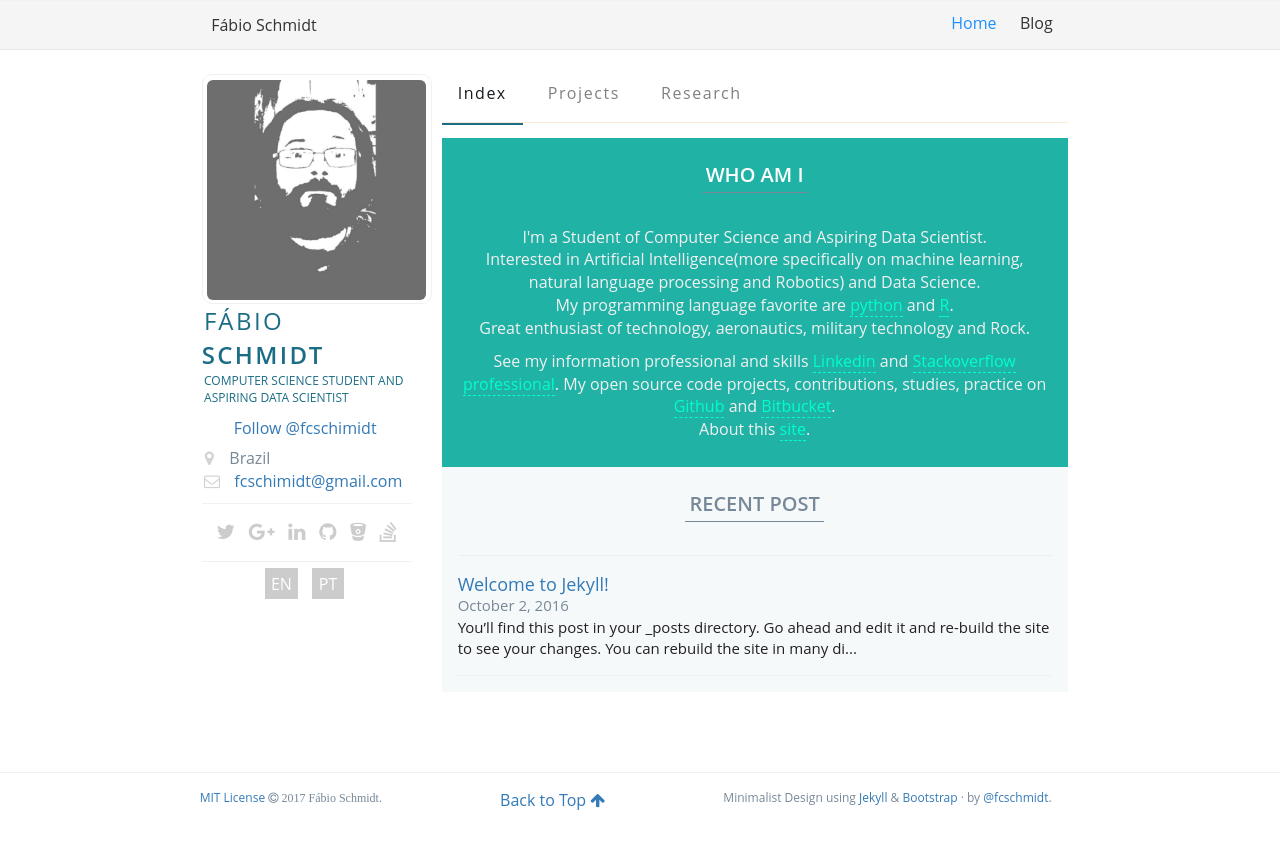
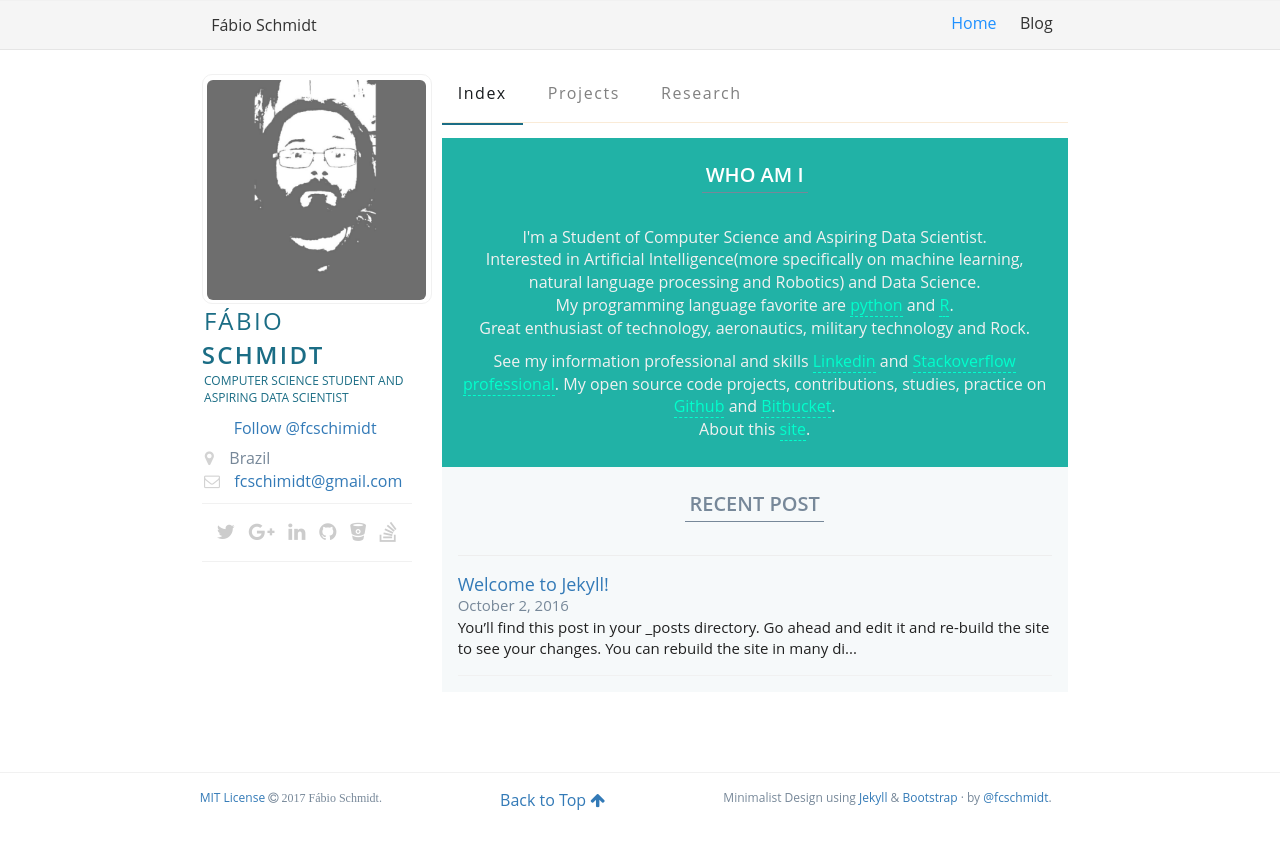
Before and after one commit to fcschmidt/fcschmidt.github.io, a Jekyll site: the page built from index.html, in a window 1280 px wide. Shown: the top 849 px of the page. Built offline with Jekyll 4.4.1, drawn with Linux system fonts in a browser that asks for light colours; nearby versions of some CDN libraries; the list of posts is cut into pages by our own code; comment, search, counter and statistics services are not loaded.

Commit message:
Remove lang options

```diff
--- a/_includes/sidebar.html
+++ b/_includes/sidebar.html
@@ -26,8 +26,8 @@
     <footer class="sidebar__footer">
         {% include social.html %}
     </footer>
-    <ul class="btn__lang list-unstyled list-inline">
+    <!--<ul class="btn__lang list-unstyled list-inline">
         <li class="{% if page.title contains 'en' %}active{% endif %}"><a href="/">EN</a></li>
         <li class="{% if page.url contains 'pt' %}active{% endif %}"><a href="/">PT</a></li>
-    </ul>
+    </ul>-->
 </aside>
```
